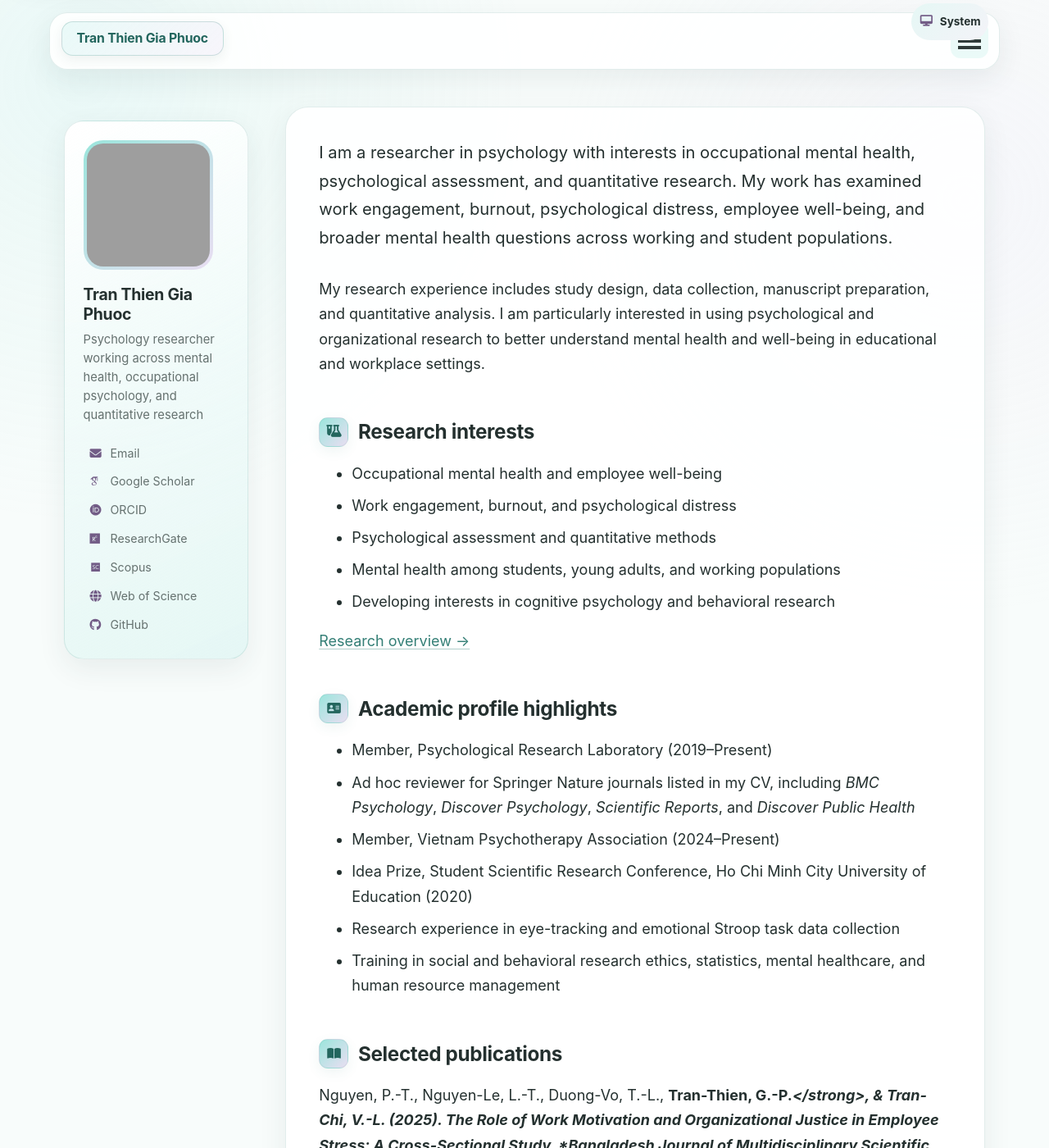
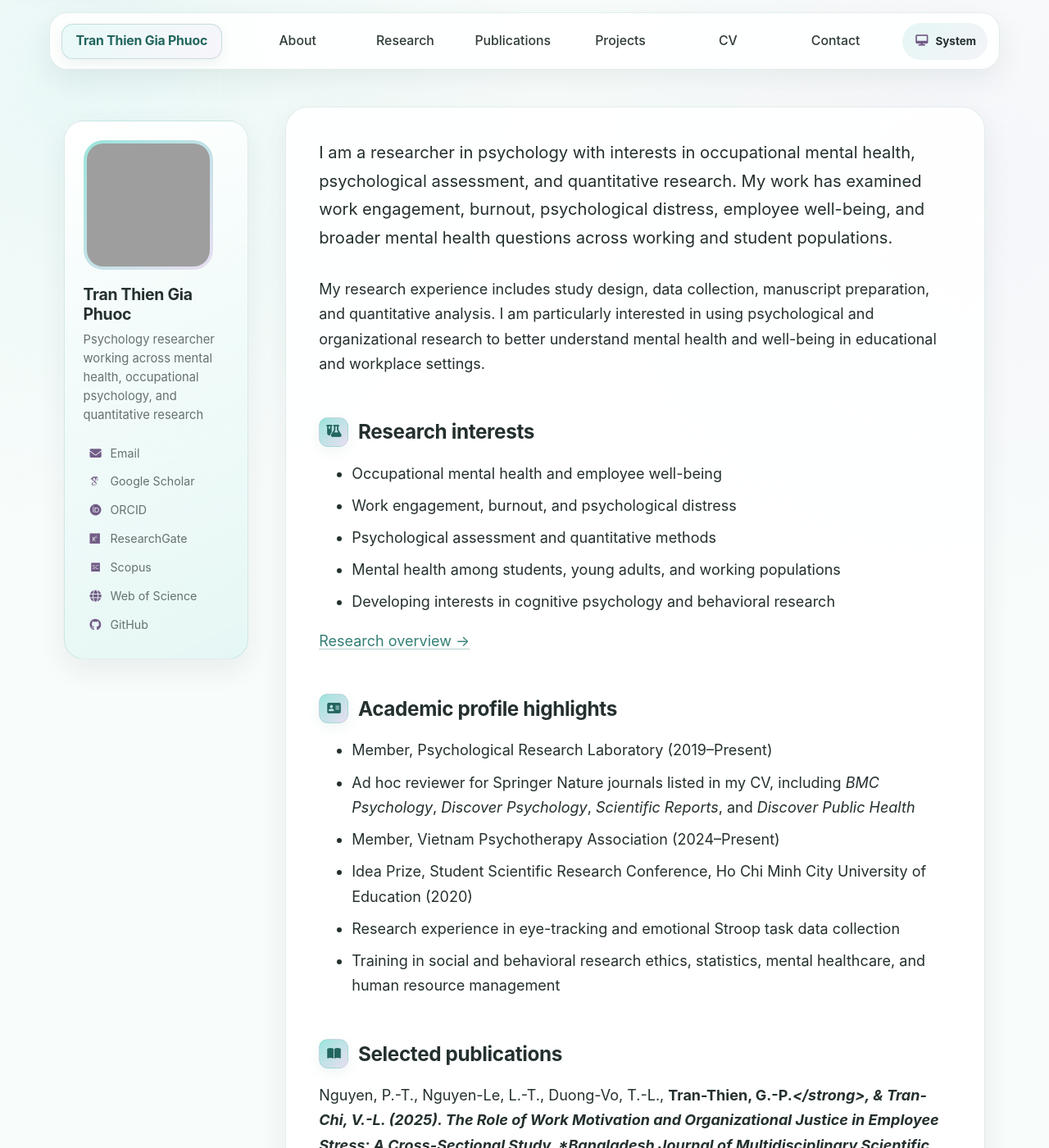
Before and after one commit to ttgpPsychMH/ttgpPsychMH.github.io, a Jekyll site: the page built from _pages/about.md, in a window 1280 px wide and 1400 px high. Shown: the whole window at 82% size. Built offline with Jekyll 4.4.1, drawn with Linux system fonts in a browser that asks for light colours; some web fonts are replaced; a script that is not in the unit is left out; grey boxes are pictures that could not be loaded.

Commit message:
Restore full desktop navigation
Keep primary navigation horizontal on desktop, reserve dropdown behavior for small screens, and stabilize the System/Light/Dark control at the right edge of the masthead.

```diff
--- a/_sass/custom.scss
+++ b/_sass/custom.scss
@@ -1180,3 +1180,91 @@ pre {
   color: var(--accent-purple-strong) !important;
   background: var(--panel-5);
 }
+
+
+/* ==========================================================================
+   DESKTOP NAVIGATION GUARANTEE
+   Keep the full horizontal menu visible on real desktop widths.
+   ========================================================================== */
+
+@media screen and (min-width: 1024px) {
+  .greedy-nav {
+    display: flex;
+    width: 100%;
+    min-width: 0;
+    align-items: center;
+  }
+
+  .greedy-nav > button {
+    display: none !important;
+  }
+
+  .greedy-nav .hidden-links {
+    display: none !important;
+  }
+
+  .greedy-nav .visible-links {
+    display: flex !important;
+    width: 100% !important;
+    min-width: 0;
+    align-items: center;
+    margin: 0;
+    padding: 0;
+    table-layout: initial;
+  }
+
+  .greedy-nav .visible-links > li {
+    display: flex !important;
+    align-items: center;
+    justify-content: center;
+    width: auto;
+    min-width: 0;
+    text-align: center;
+  }
+
+  .greedy-nav .visible-links .masthead__menu-item--lg {
+    flex: 0 0 auto;
+    width: auto;
+    min-width: 205px;
+    margin-right: 1rem;
+    padding-right: 0;
+    justify-content: flex-start;
+    text-align: left;
+  }
+
+  .greedy-nav .visible-links .masthead__menu-item--lg > a {
+    width: auto;
+    justify-content: flex-start;
+    margin: 0;
+    padding: 0.65rem 0.95rem;
+  }
+
+  .greedy-nav .visible-links .masthead__menu-item:not(.masthead__menu-item--lg):not(.theme-switch-item) {
+    flex: 1 1 0;
+  }
+
+  .greedy-nav .visible-links .masthead__menu-item:not(.masthead__menu-item--lg):not(.theme-switch-item) > a {
+    width: calc(100% - 0.24rem);
+    max-width: 132px;
+    justify-content: center;
+    margin: 0 auto;
+    padding: 0.65rem 0.7rem;
+  }
+
+  .greedy-nav .visible-links .theme-switch-item {
+    flex: 0 0 auto;
+    width: auto;
+    margin: 0 0 0 0.9rem;
+    padding: 0;
+    justify-content: flex-end;
+    text-align: right;
+  }
+
+  .greedy-nav .visible-links .theme-switch-item .theme-switch {
+    position: static;
+    min-width: 104px;
+    min-height: 42px;
+    margin: 0;
+    justify-content: center;
+  }
+}
--- a/assets/js/custom-ui.js
+++ b/assets/js/custom-ui.js
@@ -192,6 +192,30 @@
     });
   }
 
+  function normalizeDesktopNavigation() {
+    const nav = document.getElementById("site-nav");
+    if (!nav) return;
+
+    const visible = nav.querySelector(".visible-links");
+    const hidden = nav.querySelector(".hidden-links");
+    const menuButton = nav.querySelector(":scope > button");
+    const themeItem = visible ? visible.querySelector(".theme-switch-item") : null;
+
+    if (window.innerWidth >= 1024 && visible && hidden) {
+      Array.from(hidden.children).forEach(function (item) {
+        if (themeItem) visible.insertBefore(item, themeItem);
+        else visible.appendChild(item);
+      });
+
+      hidden.classList.add("hidden");
+      if (menuButton) {
+        menuButton.classList.add("hidden");
+        menuButton.classList.remove("close");
+        menuButton.setAttribute("count", "0");
+      }
+    }
+  }
+
   function syncStickyLayout() {
     const masthead = document.querySelector(".masthead");
     if (!masthead) return;
@@ -219,9 +243,13 @@
     wrapPublicationEntries();
     addHeadingIcons();
     enhanceExternalLinks();
+    normalizeDesktopNavigation();
     syncStickyLayout();
 
-    window.addEventListener("resize", syncStickyLayout, { passive: true });
+    window.addEventListener("resize", function () {
+      normalizeDesktopNavigation();
+      syncStickyLayout();
+    }, { passive: true });
     window.addEventListener("scroll", syncStickyLayout, { passive: true });
 
     const button = document.getElementById("theme-mode-toggle");
```
